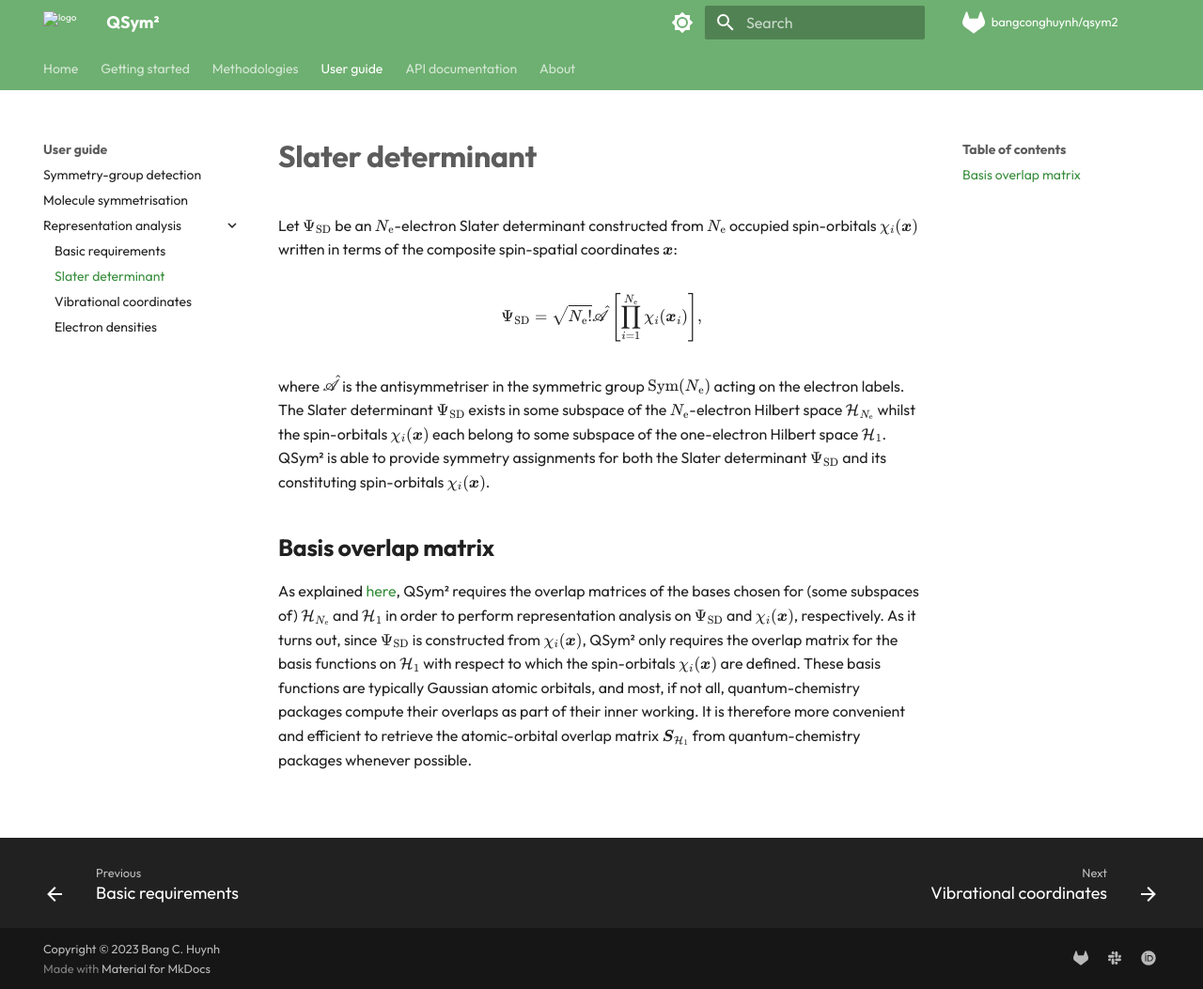
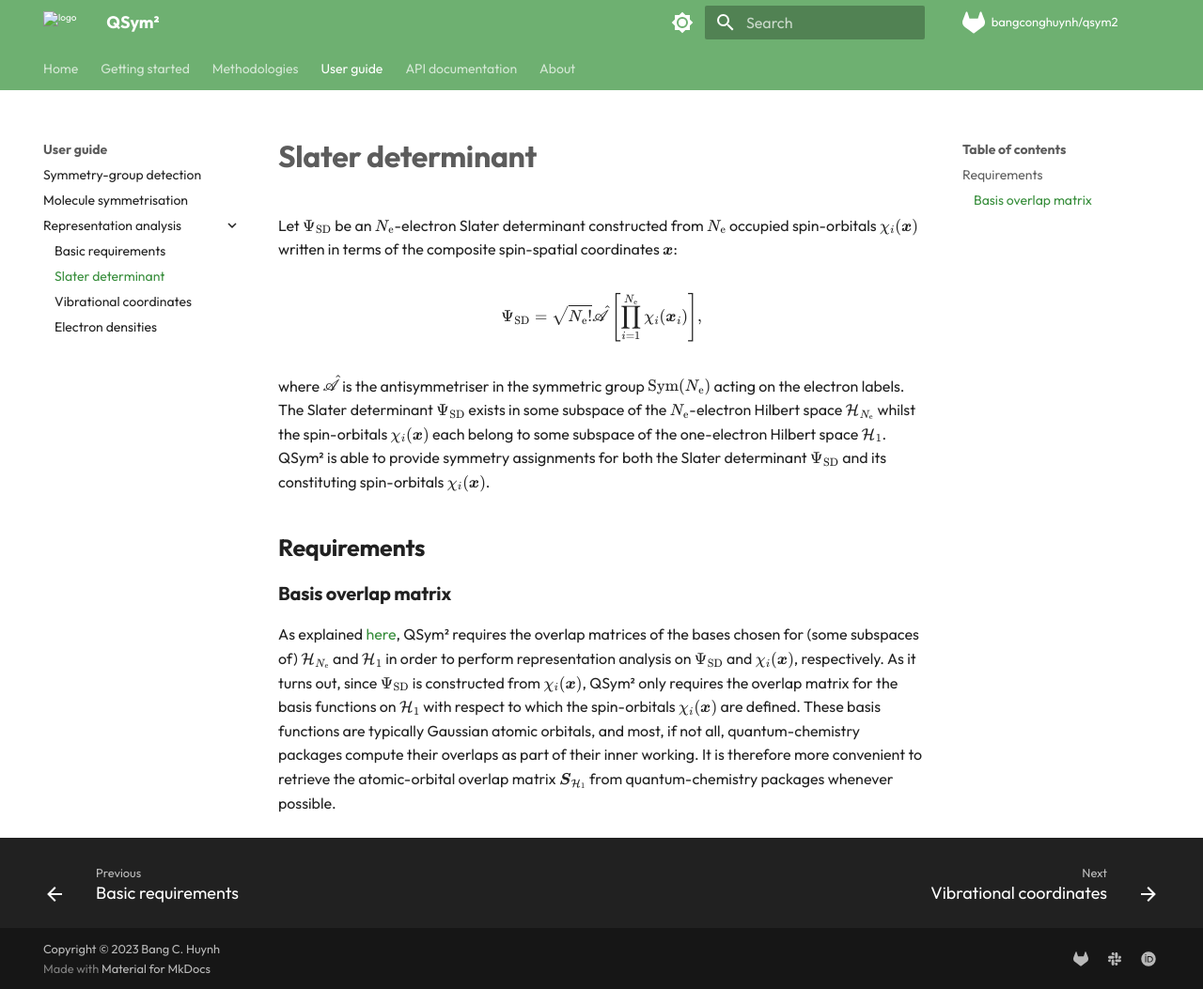
Before and after one commit to bangconghuynh/qsym2, an MkDocs documentation site: the page built from docs/docs/user-guide/representation-analysis/slater-determinant.md, in a window 1280 px wide and 1053 px high. Shown: the whole window at 94% size. Built offline with MkDocs 1.6.1 and Material for MkDocs 9.7.7, drawn with Linux system fonts in a browser that asks for light colours; comment, search, counter and statistics services are not loaded.

Commit message:
Updated.

```diff
--- a/docs/docs/user-guide/representation-analysis/slater-determinant.md
+++ b/docs/docs/user-guide/representation-analysis/slater-determinant.md
@@ -17,9 +17,11 @@ where $\hat{\mathscr{A}}$ is the antisymmetriser in the symmetric group $\operat
 The Slater determinant $\Psi_{\mathrm{SD}}$ exists in some subspace of the $N_{\mathrm{e}}$-electron Hilbert space $\mathcal{H}_{N_{\mathrm{e}}}$ whilst the spin-orbitals $\chi_i(\mathbfit{x})$ each belong to some subspace of the one-electron Hilbert space $\mathcal{H}_{1}$.
 QSym² is able to provide symmetry assignments for both the Slater determinant $\Psi_{\mathrm{SD}}$ and its constituting spin-orbitals $\chi_i(\mathbfit{x})$.
 
-## Basis overlap matrix
+## Requirements
 
-As explained [here](basics.md/#basis-overlap-matrix), QSym² requires the overlap matrices of the bases chosen for (some subspaces of) $\mathcal{H}_{N_{\mathrm{e}}}$ and $\mathcal{H}_{1}$ in order to perform representation analysis on $\Psi_{\mathrm{SD}}$ and $\chi_i(\mathbfit{x})$, respectively.
+### Basis overlap matrix
+
+As explained [here](basic-requirements.md/#basis-overlap-matrix), QSym² requires the overlap matrices of the bases chosen for (some subspaces of) $\mathcal{H}_{N_{\mathrm{e}}}$ and $\mathcal{H}_{1}$ in order to perform representation analysis on $\Psi_{\mathrm{SD}}$ and $\chi_i(\mathbfit{x})$, respectively.
 As it turns out, since $\Psi_{\mathrm{SD}}$ is constructed from $\chi_i(\mathbfit{x})$, QSym² only requires the overlap matrix for the basis functions on $\mathcal{H}_{1}$ with respect to which the spin-orbitals $\chi_i(\mathbfit{x})$ are defined.
 These basis functions are typically Gaussian atomic orbitals, and most, if not all, quantum-chemistry packages compute their overlaps as part of their inner working.
-It is therefore more convenient and efficient to retrieve the atomic-orbital overlap matrix $\mathbfit{S}_{\mathcal{H}_{1}}$ from quantum-chemistry packages whenever possible.
+It is therefore more convenient to retrieve the atomic-orbital overlap matrix $\mathbfit{S}_{\mathcal{H}_{1}}$ from quantum-chemistry packages whenever possible.
--- a/docs/mkdocs.yml
+++ b/docs/mkdocs.yml
@@ -105,7 +105,7 @@ nav:
     - user-guide/symmetry-group-detection.md
     - user-guide/molecule-symmetrisation.md
     - Representation analysis:
-      - user-guide/representation-analysis/basics.md
+      - user-guide/representation-analysis/basic-requirements.md
       - user-guide/representation-analysis/slater-determinant.md
       - user-guide/representation-analysis/vibrational-coordinates.md
       - user-guide/representation-analysis/electron-densities.md
```
Also changed, not shown: docs/docs/user-guide/representation-analysis/basic-requirements.md (renamed from docs/docs/user-guide/representation-analysis/basics.md).
